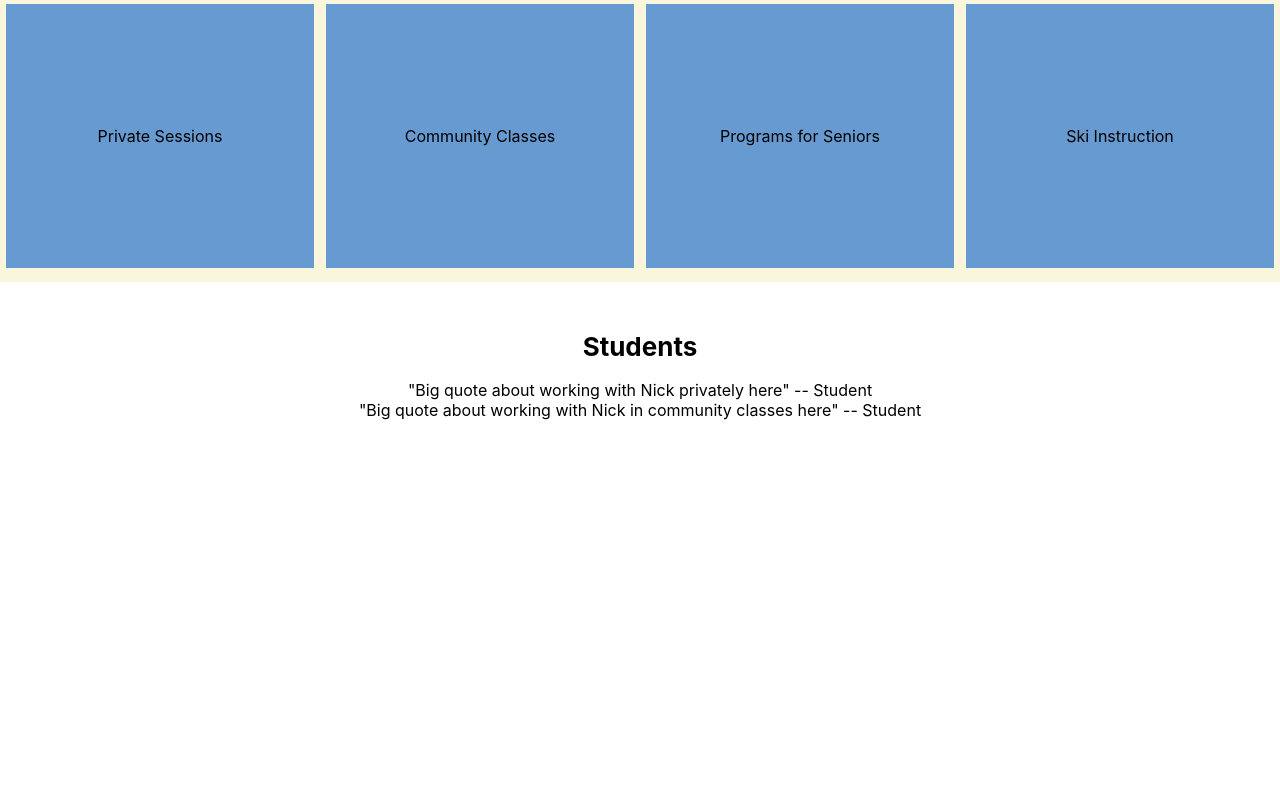
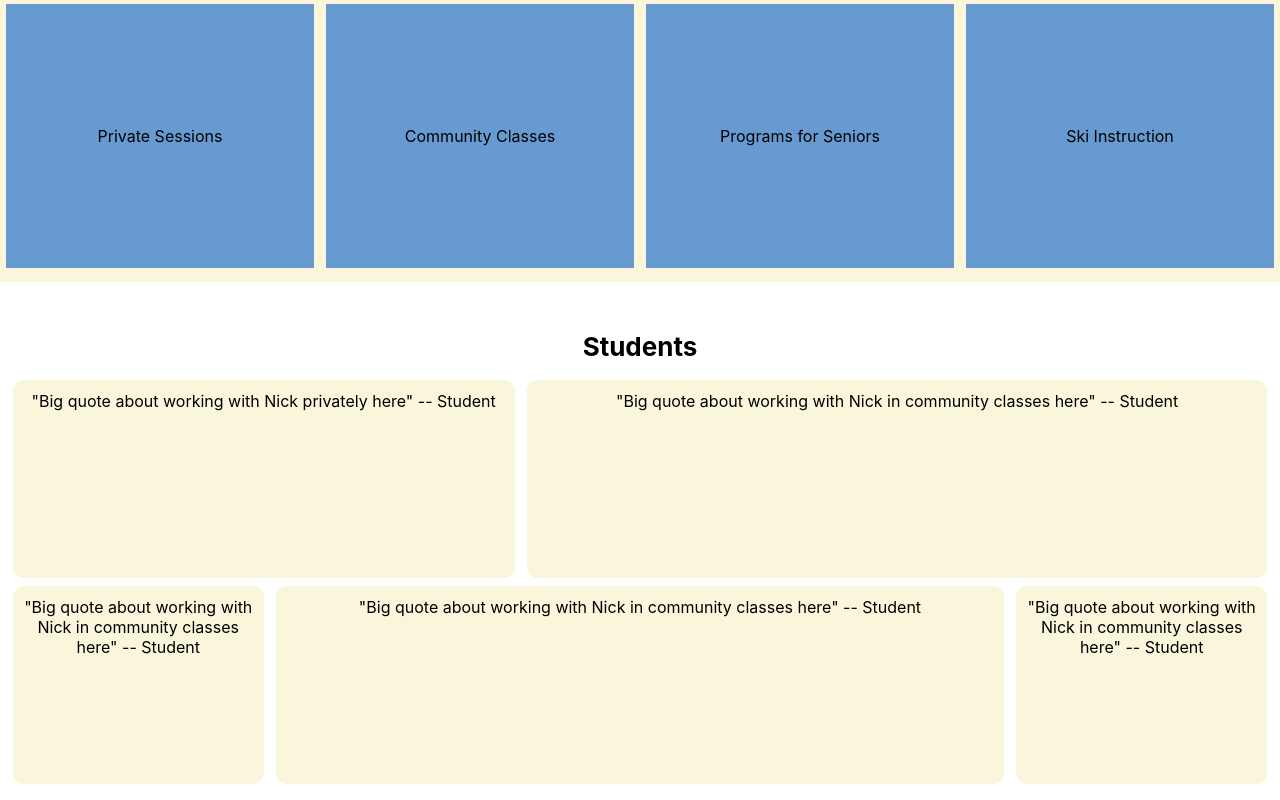
Before and after one commit to DigitalDsntHurt/jaaaam, a React (Create React App) app: page / in a window 1280 px wide. Shown: the part 1366-2166 px from the top of the page. Before the commit the page ends 2032 px from the top, so only its background shows below. Built offline with nearby package versions, Linux system fonts and the light colour scheme.

Commit message:
Draws structure for student  testimonials component

```diff
--- /dev/null
+++ b/src/Students.css
@@ -0,0 +1,25 @@
+.students-div-wrapper {
+    display: grid;
+    row-gap: 1vh;
+    width: 98vw;
+    margin-bottom: 2vh;
+}
+
+.students-div-row-1 {
+    display: grid;
+    grid-template-columns: 40% 59%;
+    column-gap: 1%;
+}
+
+.students-div-row-2 {
+    display: grid;
+    grid-template-columns: 20% 58% 20%;
+    column-gap: 1%;
+}
+
+.student-testimonial-box {
+    background-color: #faf6db;
+    border-radius: 11px;
+    min-height: 22vh;
+    padding: 11px;
+}
--- a/src/Students.js
+++ b/src/Students.js
@@ -1,9 +1,31 @@
+import './Students.css';
+
 const Students = ({ theme }) => {
     return (
         <div className={`landing-sect ${theme}-theme`} >
             <h1>Students</h1>
-            <text>"Big quote about working with Nick privately here" -- Student</text>
-            <text>"Big quote about working with Nick in community classes here" -- Student</text>
+            <div className="students-div-wrapper">
+                <div className="students-div-row-1">
+                    <div class='student-testimonial-box'>
+                        <text>"Big quote about working with Nick privately here" -- Student</text>
+                    </div>
+                    <div class='student-testimonial-box'>
+                        <text>"Big quote about working with Nick in community classes here" -- Student</text>
+                    </div>
+                </div>
+                <div className="students-div-row-2">
+                    <div class='student-testimonial-box'>
+                        <text>"Big quote about working with Nick in community classes here" -- Student</text>
+
+                    </div>
+                    <div class='student-testimonial-box'>
+                        <text>"Big quote about working with Nick in community classes here" -- Student</text>
+                    </div>
+                    <div class='student-testimonial-box'>
+                        <text>"Big quote about working with Nick in community classes here" -- Student</text>
+                    </div>
+                </div>
+            </div>
         </div >
     );
 }
```
